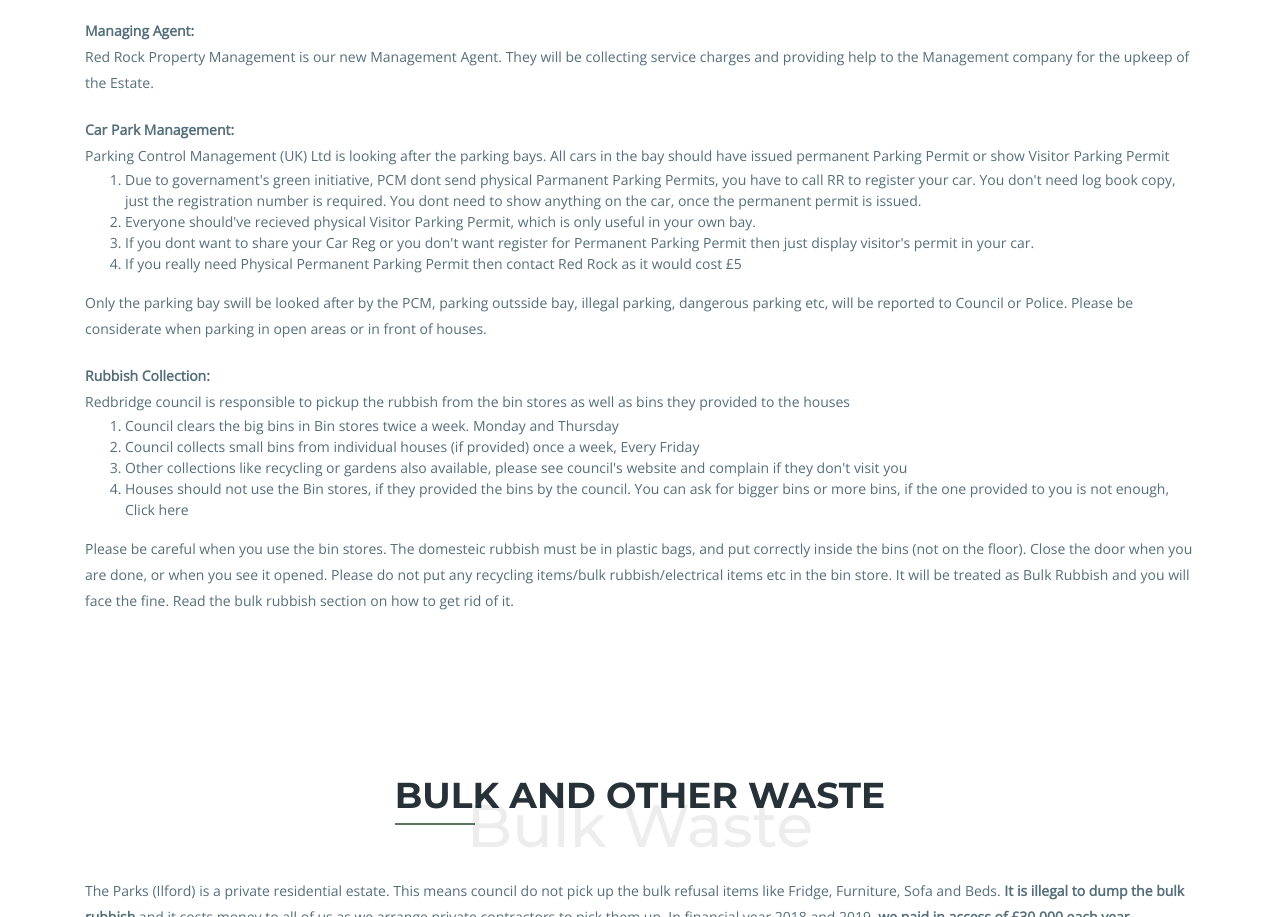
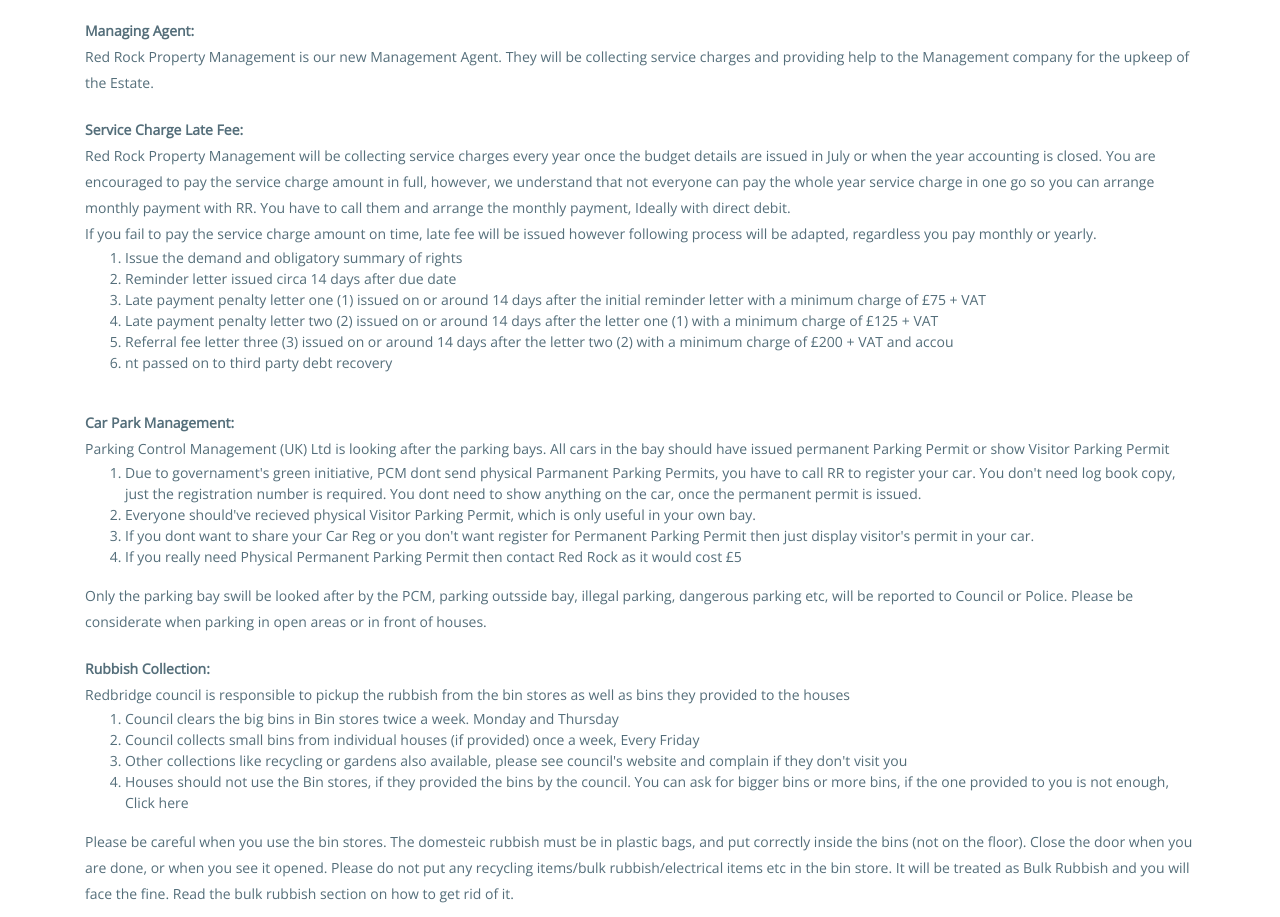
Before and after one commit to theparksilford/theparksilford.github.io, a plain HTML site: page index.html in a window 1280 px wide. Shown: the part 3241-4158 px from the top of the page. Drawn offline with nearby package versions, Linux system fonts and the light colour scheme; files whose address does not match are found by name.

Commit message:
Update index.html

```diff
--- a/index.html
+++ b/index.html
@@ -252,6 +252,22 @@
 <br>
 <p>
 <b>Managing Agent:</b><br> Red Rock Property Management is our new Management Agent. They will be collecting service charges and providing help to the Management company for the upkeep of the Estate.</b>
+</p>
+<br>
+<p>
+<b>Service Charge Late Fee:</b><br>
+<p>Red Rock Property Management will be collecting service charges every year once the budget details are issued in July or when the year accounting is closed. You are encouraged to pay the service charge amount in full, however, we understand that not everyone can pay the whole year service charge in one go so you can  arrange monthly payment with RR. You have to call them and arrange the monthly payment, Ideally with direct debit.</p>
+<p>If you fail to pay the service charge amount on time, late fee will be issued however following process will be adapted, regardless you pay monthly or yearly.
+
+
+<ol>
+<li>Issue the demand and obligatory summary of rights</li>
+<li>Reminder letter issued circa 14 days after due date</li>
+<li>Late payment penalty letter one (1) issued on or around 14 days after the initial reminder letter with a minimum charge of £75 + VAT</li>
+<li>Late payment penalty letter two (2) issued on or around 14 days after the letter one (1) with a minimum charge of £125 + VAT</li>
+
+<li>Referral fee letter three (3) issued on or around 14 days after the letter two (2) with a minimum charge of £200 + VAT and accou<li>nt passed on to third party debt recovery</li>
+</ol>
 </p>
 <br>
 <p>
```
